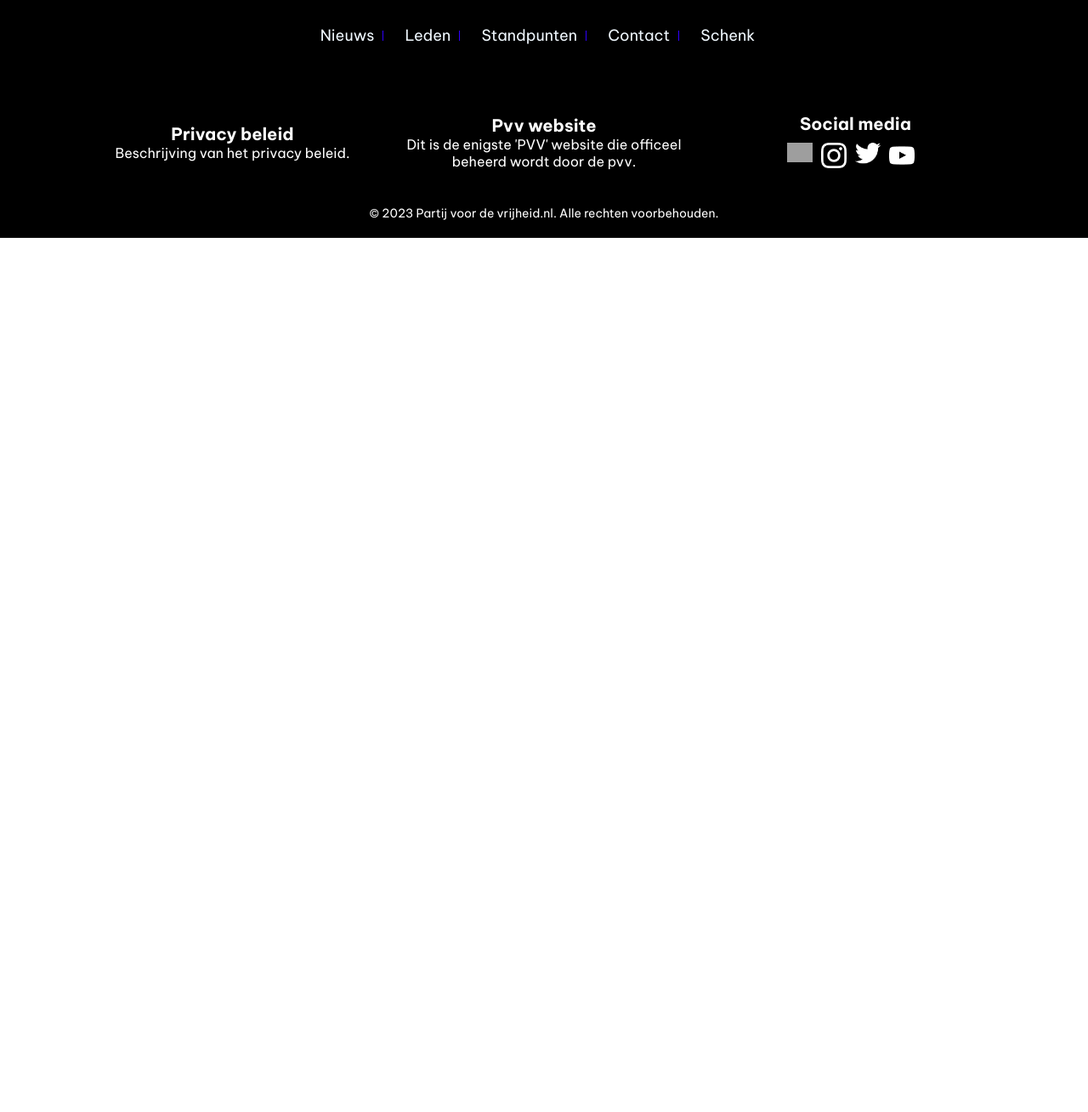
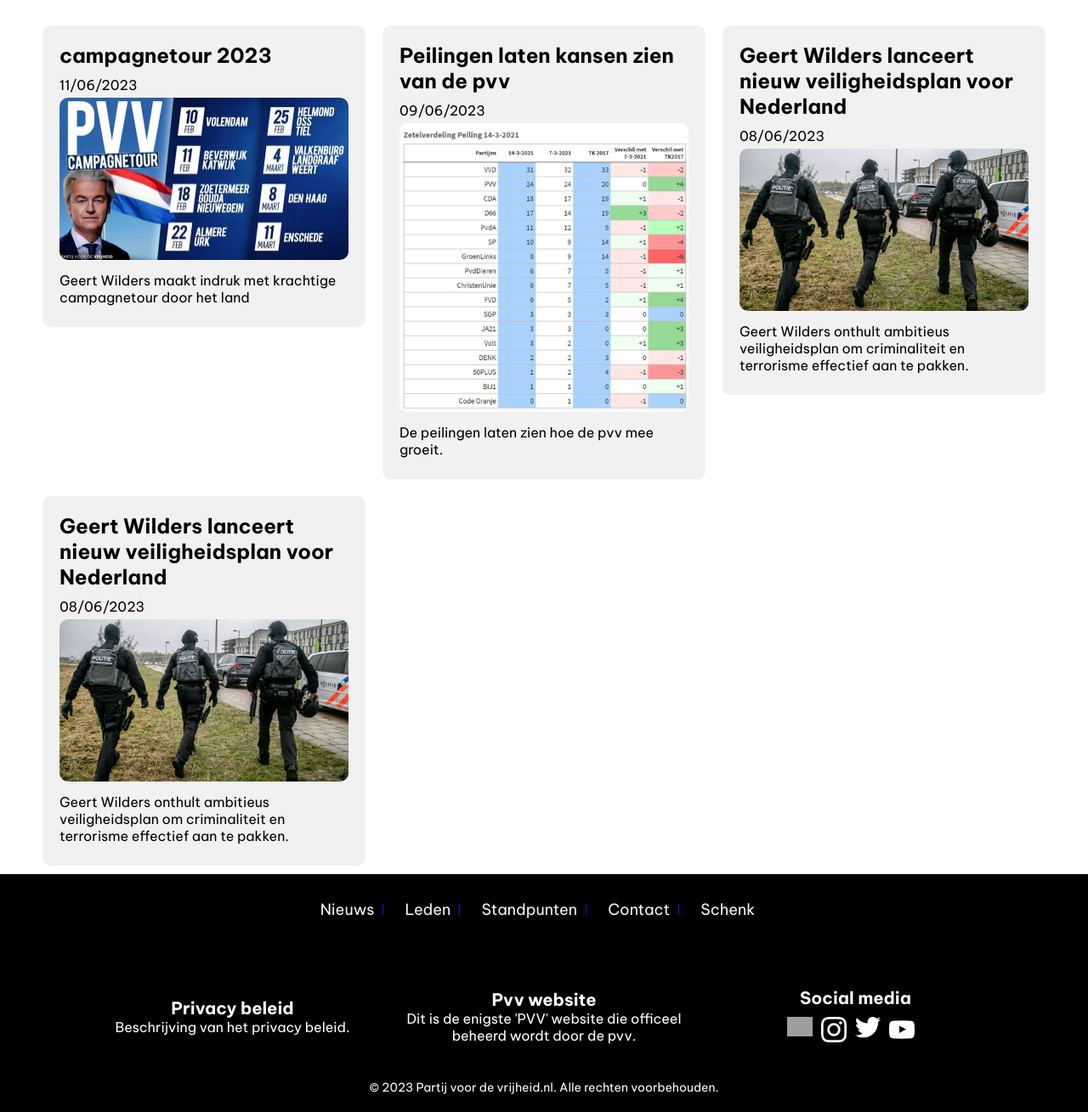
Before and after one commit to Lars-Hoofs/Project2, a PHP site: page /html/nieuws_index.html in a window 1280 px wide. Shown: the part 88-1397 px from the top of the page at 85% size. Before the commit the page ends 368 px from the top, so only its background shows below. Run offline with PHP 8.4, Linux system fonts and the light colour scheme; grey boxes are pictures that could not be loaded.

Commit message:
Artikelen toegevoegd

```diff
--- a/css/nieuws_style.css
+++ b/css/nieuws_style.css
@@ -54,9 +54,49 @@ body {
     margin-left: 2rem;
   }
 
+ /* Main */
 
+ main {
+    display: flex;
+    justify-content: center;
+    align-items: flex-start;
+  }
 
+  .news-container {
+    display: flex;
+    flex-wrap: wrap;
+    max-width: 1200px;
+    margin-top: 20px;
+  }
 
+.news-item {
+  flex: 0 0 calc(33.33% - 20px);
+  margin: 10px;
+  padding: 20px;
+  background-color: #f1f1f1;
+  border-radius: 10px;
+  overflow: hidden;
+  align-self: flex-start;
+  min-height: 200px;
+  width: 300px;
+}
+
+  .news-item h2 {
+    font-size: 24px;
+    margin-bottom: 10px;
+  }
+
+  .news-item p {
+    font-size: 16px;
+    margin-bottom: 5px;
+  }
+
+  .news-image {
+    max-width: 100%;
+    height: auto;
+    margin-bottom: 10px;
+    border-radius: 10px;
+  }
 
 
 
--- a/html/nieuws_index.html
+++ b/html/nieuws_index.html
@@ -35,7 +35,35 @@
                 </ul>
               </nav>
           </header>
+          <main>
+            <div class="news-container">
+              <div class="news-item">
+                <h2>campagnetour 2023</h2>
+                <p>11/06/2023</p>
+                <img src="../img/nieuws-images/campagnetour.jpg" alt="Afbeelding 1" class="news-image">
+                <p>Geert Wilders maakt indruk met krachtige campagnetour door het land</p>
+              </div>
+              <div class="news-item">
+                <h2>Peilingen laten kansen zien van de pvv</h2>
+                <p>09/06/2023</p>
+                <img src="../img/nieuws-images/peilingen.jpg" alt="Afbeelding 2" class="news-image">
+                <p>De peilingen laten zien hoe de pvv mee groeit.</p>
+              </div>
+              <div class="news-item">
+                <h2>Geert Wilders lanceert nieuw veiligheidsplan voor Nederland</h2>
+                <p>08/06/2023</p>
+                <img src="../img/nieuws-images/1024x576a.jpg" alt="Afbeelding 3" class="news-image">
+                <p>Geert Wilders onthult ambitieus veiligheidsplan om criminaliteit en terrorisme effectief aan te pakken.</p>
+              </div>
+              <div class="news-item">
+                <h2>Geert Wilders lanceert nieuw veiligheidsplan voor Nederland</h2>
+                <p>08/06/2023</p>
+                <img src="../img/nieuws-images/1024x576a.jpg" alt="Afbeelding 3" class="news-image">
+                <p>Geert Wilders onthult ambitieus veiligheidsplan om criminaliteit en terrorisme effectief aan te pakken.</p>
+              </div>
 
+            </div>
+          </main>
           <footer>
             <div class="footer-content">
               <ul class="footer-links">
```
Also changed, not shown: img/nieuws-images/1024x576a.jpg (added), img/nieuws-images/campagnetour.jpg (added), img/nieuws-images/peilingen.jpg (added).
